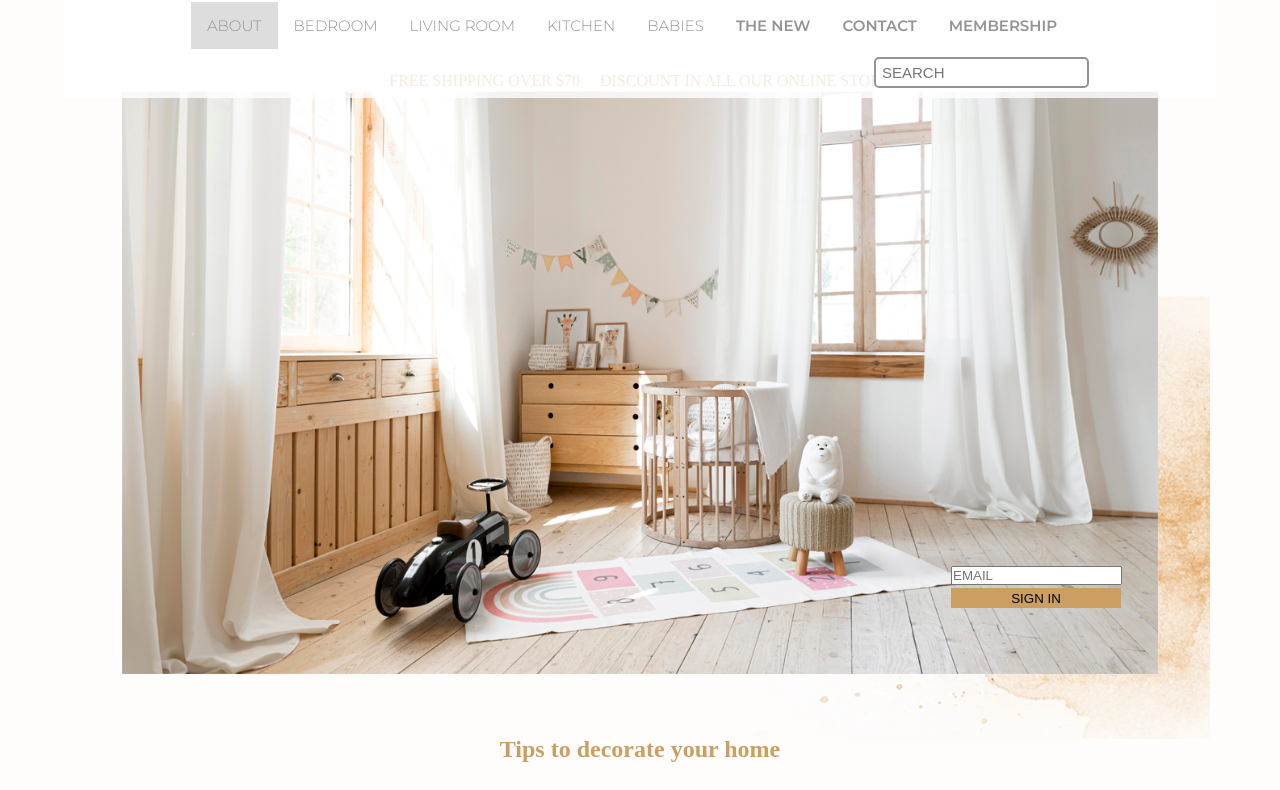
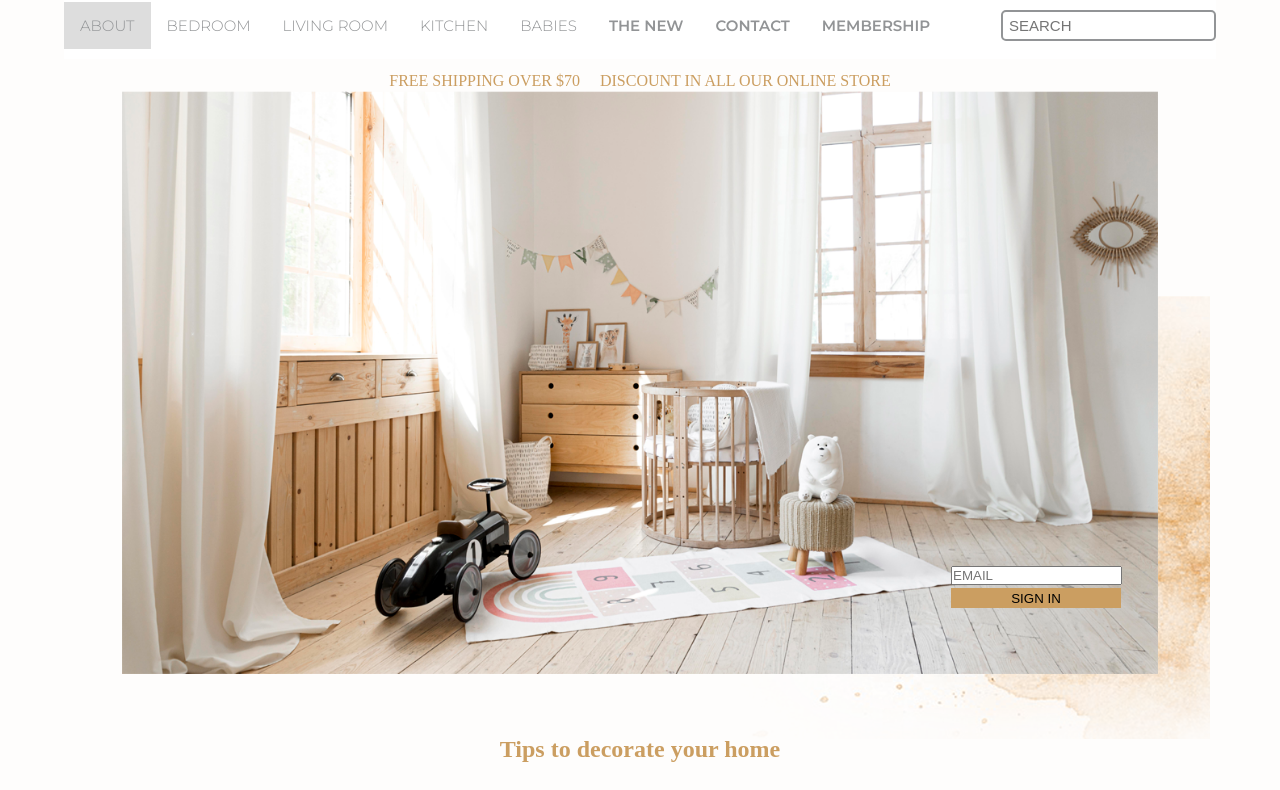
Before and after one commit to hinakohinata/hina_myhome, a plain HTML site: page index.html in a window 1280 px wide. Shown: the part 73-863 px from the top of the page. Drawn offline with nearby package versions, Linux system fonts and the light colour scheme; a web font is replaced by a local one.

Commit message:
Update headercss.css

```diff
--- a/css/headercss.css
+++ b/css/headercss.css
@@ -5,7 +5,7 @@ header{position: fixed; top:0;  background-color:   rgba(255, 255, 255, 0.8);  ;
 .hd1{    font-family: 'Baskervville', serif;    color: #cb9e61;    font-size: 50px;    text-align: center;}
 .hd2{    font-family: 'Baskervville', serif;    color: #929496;    font-size: 15px;    text-align: center;}
  button:hover{    background-color: #e5c8a0;    color: white;}
-.topnav {    clear: both;    overflow: hidden;    margin:0 127px;}
+.topnav {    clear: both;    overflow: hidden;}
 .topnav a {    float: left;    display: block;    text-align: center;    padding: 14px 16px;
     font-family: 'Montserrat', sans-serif;    text-decoration: none;    color: #929496;    font-size: 17px;}
 .topnav a:hover,.active {    background-color: #ddd;    color: black;  }
```
